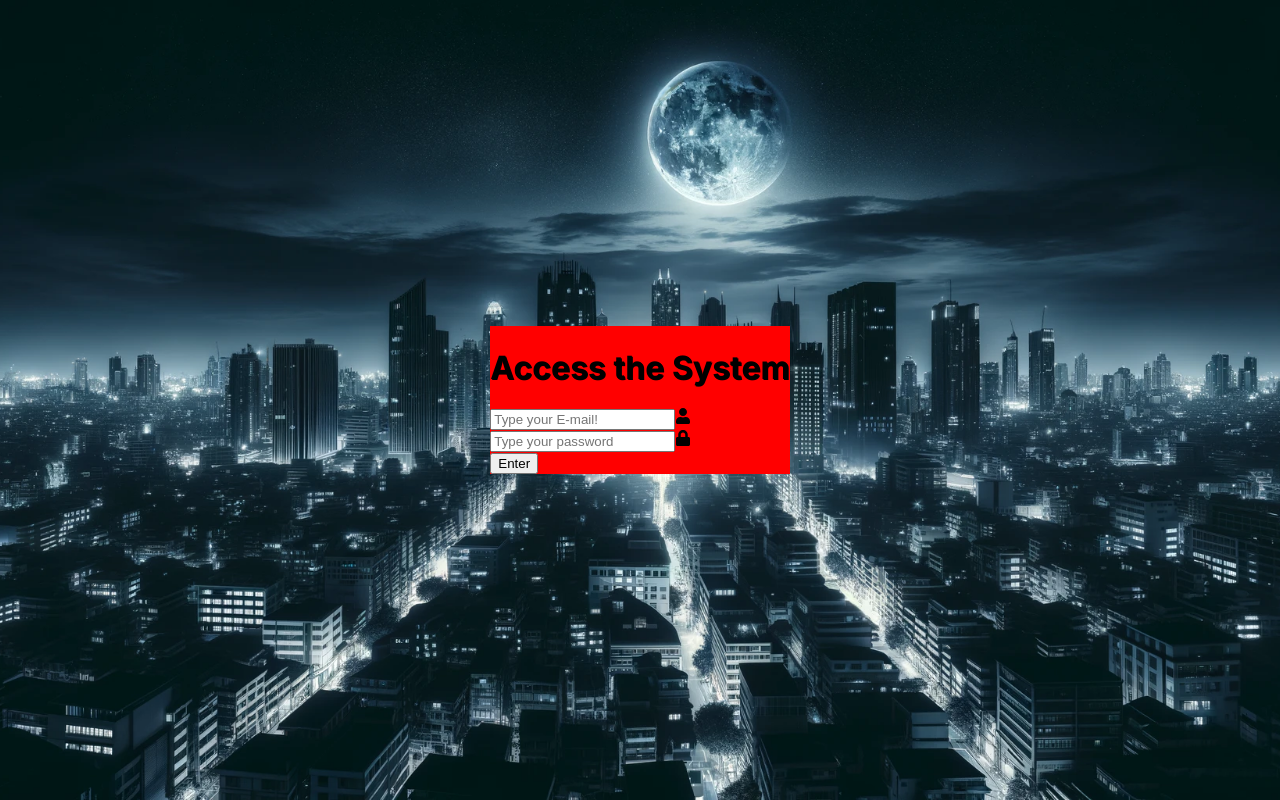
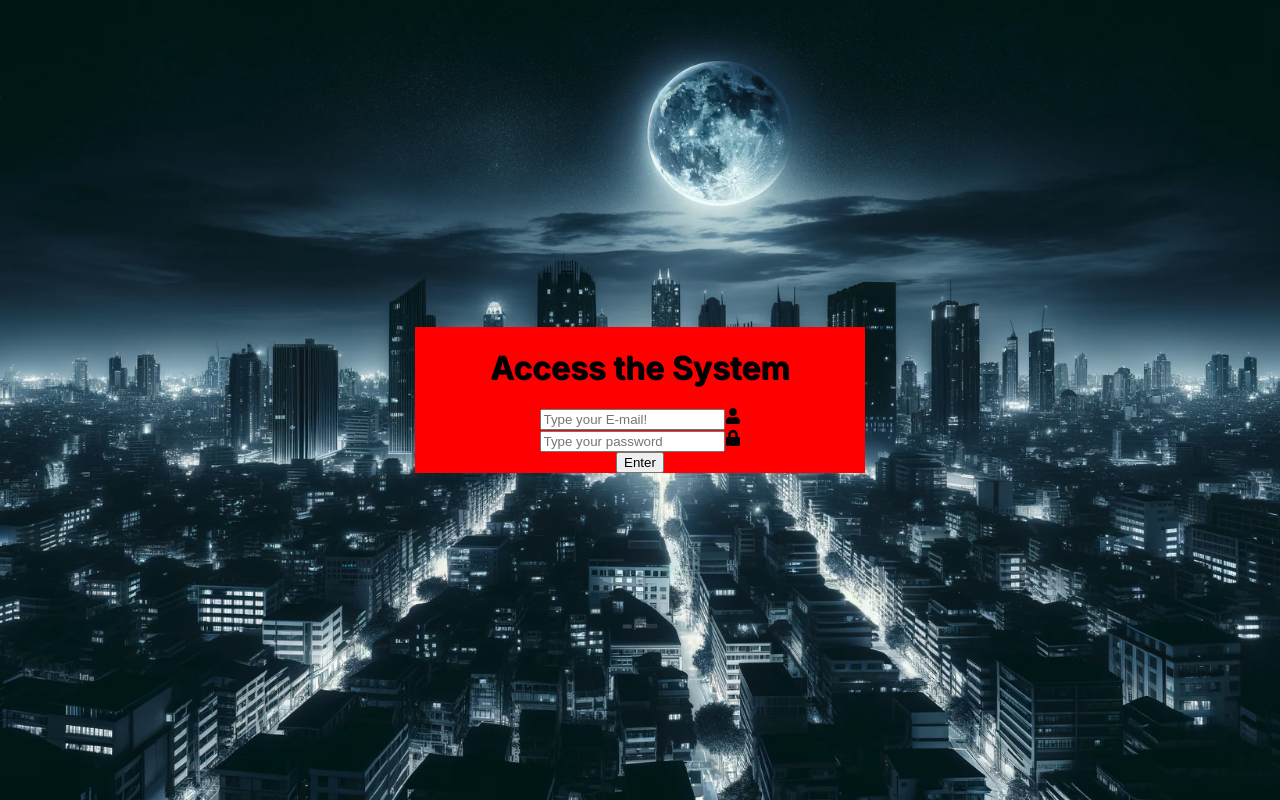
Before and after one commit to annamarcomini/react19, a Next.js app in the folder next-auth/: page / in a window 1280 px wide. Built offline with nearby package versions, Linux system fonts and the light colour scheme.

Commit message:
style: align center in the content

```diff
--- a/next-auth/app/page.module.css
+++ b/next-auth/app/page.module.css
@@ -10,5 +10,10 @@
 }
 
 .content{
+  display: flex;
+  flex-direction: column;
+  align-items: center;
+  justify-content: center;
   background-color: red;
+  width: 450px;
 }
```
